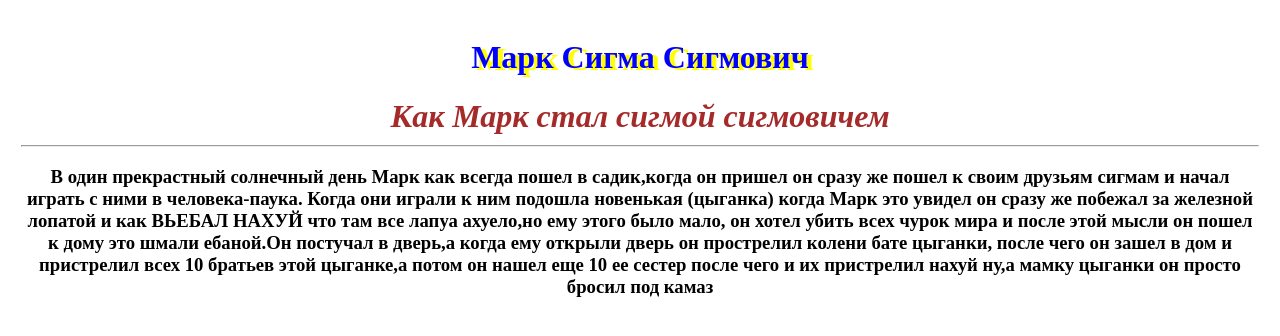
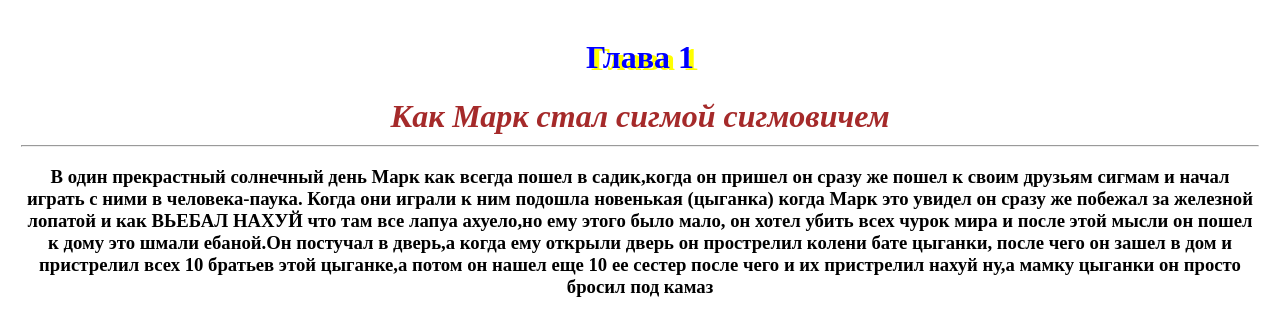
Before and after one commit to MarkSigma/sigma228, a plain HTML site: page gallery.html in a window 1280 px wide. Drawn offline with Linux system fonts and the light colour scheme.

Commit message:
Update gallery.html

```diff
--- a/gallery.html
+++ b/gallery.html
@@ -9,7 +9,7 @@
 </head>
 <body>
     <header>
-        <h1>Марк Сигма Сигмович</h1>
+        <h1>Глава 1</h1>
         <h2>
            Как Марк стал сигмой сигмовичем
         </h2>
```
